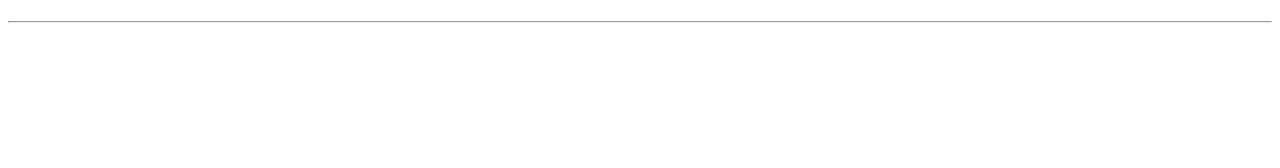
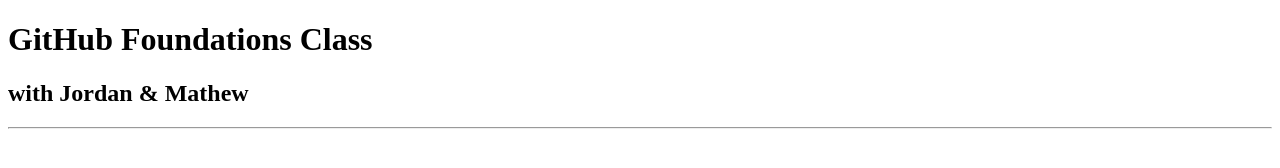
Before and after one commit to stanleyhlng/jordan, a plain HTML site: page index.html in a window 1280 px wide. Drawn offline with Linux system fonts and the light colour scheme.

Commit message:
add major and minor titles

```diff
--- a/index.html
+++ b/index.html
@@ -1,11 +1,12 @@
 <!DOCTYPE html>
 <html>
     <head>
+        <title>GitHub foundation class</title>
     </head>
 
     <body>
-        <h1></h1>
-        <h2></h2>
+        <h1>GitHub Foundations Class</h1>
+        <h2>with Jordan &amp; Mathew</h2>
 
         <hr>
 
```
